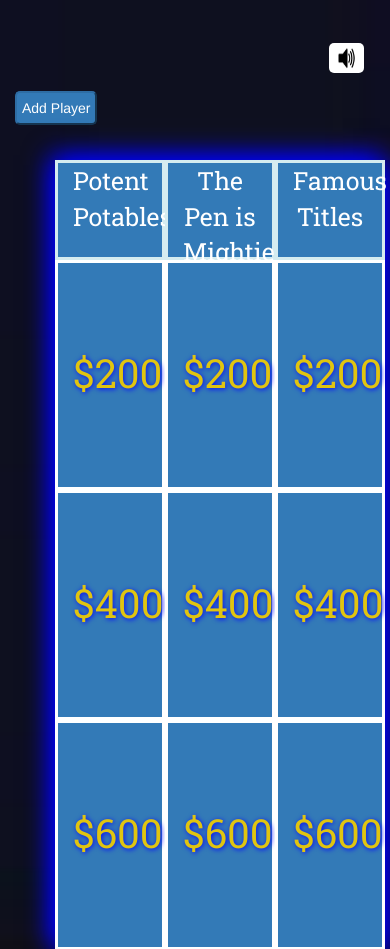
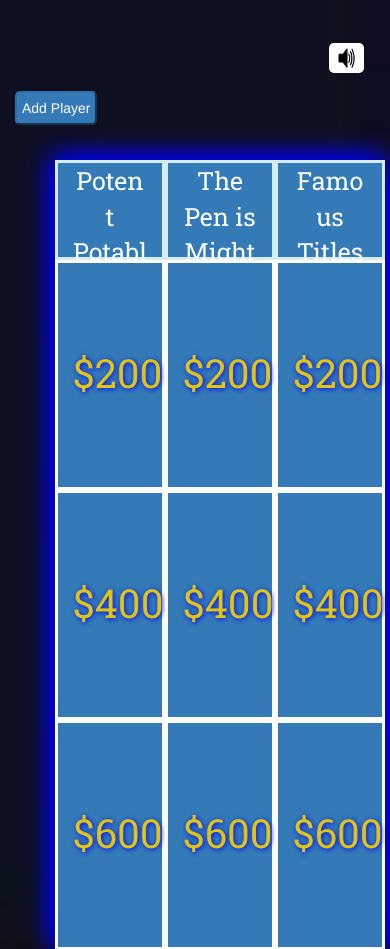
Before and after one commit to RalphWiley/Jeopardy, a PHP site: page /index.html in a window 390 px wide. Shown: the top 949 px of the page. Run offline with PHP 8.4, Linux system fonts and the light colour scheme; some libraries are stand-ins or nearby versions.

Commit message:
Chris wants me to push

```diff
--- a/assets/style.css
+++ b/assets/style.css
@@ -40,6 +40,7 @@ body {
   border-style: solid;
   border-width: 3px;
   border-color: rgb(213, 236, 240);
+  word-wrap: break-word;
 
 }
 
@@ -97,8 +98,7 @@ iframe {
   margin-bottom: 100px;
   height: 100%;
 }
-
-@media only screen and (max-width: 768px) {
+@media only screen and (max-width: 991px) {
   #showgrid {
     width: 100%;
     margin: 25px;
@@ -106,7 +106,6 @@ iframe {
     box-shadow: 5px 5px 25px blue,
                 -5px -5px 25px blue;
   }
-<<<<<<< HEAD
 
   .card {
     float: right;
@@ -119,7 +118,30 @@ iframe {
   #name-submit {
     border-radius: 5px;
     padding: 5px;
-    margin-left: 700px;
+    margin-left: 0;
+  }
+}
+@media only screen and (max-width: 767px) {
+  #showgrid {
+    width: 100%;
+    margin: 25px;
+    color: yellow !important;
+    box-shadow: 5px 5px 25px blue,
+                -5px -5px 25px blue;
+  }
+
+  .card {
+    float: right;
+    margin-top: 500px;
+    margin-right: -185px;
+    font-family: 'Noto Serif', serif;
+
+  }
+
+  #name-submit {
+    border-radius: 5px;
+    padding: 5px;
+    margin-left: 0px;
   }
 }
 
--- a/index.html
+++ b/index.html
@@ -65,24 +65,24 @@
         <div id="showgrid">
 
           <div class="row">
-            <div class="categories col-md-4 col-sm-3 col-xs-4 p-3 mb-2 bg-primary text-white" id="categories1">Potent Potables</div>
-            <div class="categories col-md-4 col-sm-3 col-xs-4 p-3 mb-2 bg-primary text-white" id="categories2">The Pen is Mightier</div>
-            <div class="categories col-md-4 col-sm-3 col-xs-4 p-3 mb-2 bg-primary text-white" id="categories3">Famous Titles</div>
+            <div class="categories col-md-4 col-sm-4 col-xs-4 p-3 mb-2 bg-primary text-white" id="categories1">Potent Potables</div>
+            <div class="categories col-md-4 col-sm-4 col-xs-4 p-3 mb-2 bg-primary text-white" id="categories2">The Pen is Mightier</div>
+            <div class="categories col-md-4 col-sm-4 col-xs-4 p-3 mb-2 bg-primary text-white" id="categories3">Famous Titles</div>
           </div>
           <div class="row">
-            <div class="column col-md-4 col-sm-3 col-xs-4 p-3 mb-2 bg-primary option-button" data-question="category1Q1" data-score='200'>$200</div>
-            <div class="column col-md-4 col-sm-3 col-xs-4 p-3 mb-2 bg-primary option-button" data-question="category2Q1" data-score='200'>$200</div>
-            <div class="column col-md-4 col-sm-3 col-xs-4 p-3 mb-2 bg-primary option-button" data-question="category3Q1" data-score='200'>$200</div>
+            <div class="column col-md-4 col-sm-4 col-xs-4 p-3 mb-2 bg-primary option-button" data-question="category1Q1" data-score='200'>$200</div>
+            <div class="column col-md-4 col-sm-4 col-xs-4 p-3 mb-2 bg-primary option-button" data-question="category2Q1" data-score='200'>$200</div>
+            <div class="column col-md-4 col-sm-4 col-xs-4 p-3 mb-2 bg-primary option-button" data-question="category3Q1" data-score='200'>$200</div>
           </div>
           <div class="row">
-            <div class="column col-md-4 col-sm-3 col-xs-4 p-3 mb-2 bg-primary option-button" data-question="category1Q2" data-score='400'>$400</div>
-            <div class="column col-md-4 col-sm-3 col-xs-4 p-3 mb-2 bg-primary option-button" data-question="category2Q2" data-score='400'>$400</div>
-            <div class="column col-md-4 col-sm-3 col-xs-4 p-3 mb-2 bg-primary option-button" data-question="category3Q2" data-score='400'>$400</div>
+            <div class="column col-md-4 col-sm-4 col-xs-4 p-3 mb-2 bg-primary option-button" data-question="category1Q2" data-score='400'>$400</div>
+            <div class="column col-md-4 col-sm-4 col-xs-4 p-3 mb-2 bg-primary option-button" data-question="category2Q2" data-score='400'>$400</div>
+            <div class="column col-md-4 col-sm-4 col-xs-4 p-3 mb-2 bg-primary option-button" data-question="category3Q2" data-score='400'>$400</div>
           </div>
           <div class="row">
-            <div class="column col-md-4 col-sm-3 col-xs-4 p-3 mb-2 bg-primary option-button" data-question="category1Q3" data-score='600'>$600</div>
-            <div class="column col-md-4 col-sm-3 col-xs-4 p-3 mb-2 bg-primary option-button" data-question="category2Q3" data-score='600'>$600</div>
-            <div class="column col-md-4 col-sm-3 col-xs-4 p-3 mb-2 bg-primary option-button" data-question="category3Q3" data-score='600'>$600</div>
+            <div class="column col-md-4 col-sm-4 col-xs-4 p-3 mb-2 bg-primary option-button" data-question="category1Q3" data-score='600'>$600</div>
+            <div class="column col-md-4 col-sm-4 col-xs-4 p-3 mb-2 bg-primary option-button" data-question="category2Q3" data-score='600'>$600</div>
+            <div class="column col-md-4 col-sm-4 col-xs-4 p-3 mb-2 bg-primary option-button" data-question="category3Q3" data-score='600'>$600</div>
           </div>
         </div>
       </div>
@@ -129,7 +129,8 @@
           <form>
             <div class="form-group">
               <label for="message-text" class="col-form-label">Answer:</label>
-              <input type="text" class="form-control" id="userAnswer">
+              <input type="text" class="form-control" id="userAnswer" onfocus="this.value=''">
+
 
             </div>
           </form>
```
